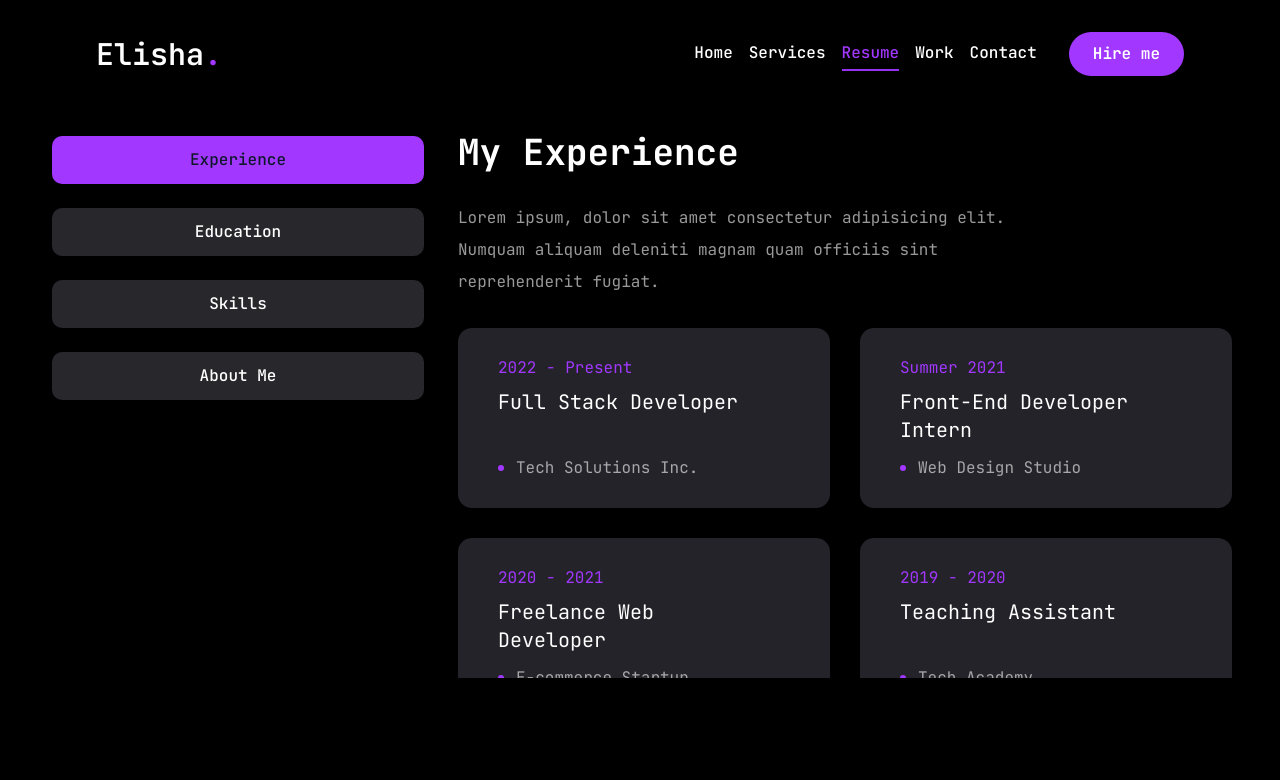
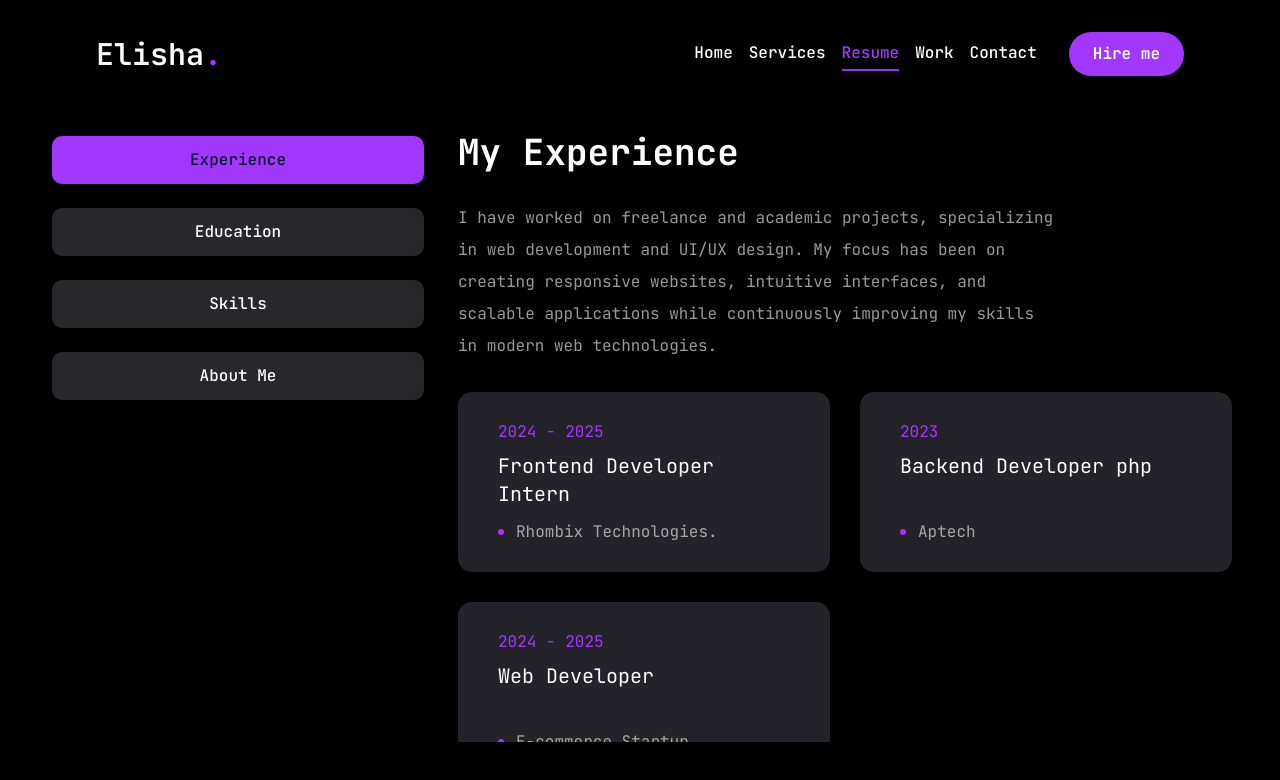
Before and after one commit to elishabhatti/elisha-portfolio, a Next.js app: page /resume in a window 1280 px wide. Shown: the top 780 px of the page. Built offline with nearby package versions, Linux system fonts and the light colour scheme.

Commit message:
changed the experience data

```diff
--- a/app/resume/page.jsx
+++ b/app/resume/page.jsx
@@ -39,37 +39,23 @@ const experience = {
   icon: "./assets/resume/badge.svg",
   title: "My Experience",
   description:
-    "Lorem ipsum, dolor sit amet consectetur adipisicing elit. Numquam aliquam deleniti magnam quam officiis sint reprehenderit fugiat.",
+    "I have worked on freelance and academic projects, specializing in web development and UI/UX design. My focus has been on creating responsive websites, intuitive interfaces, and scalable applications while continuously improving my skills in modern web technologies.",
+
   items: [
     {
-      company: "Tech Solutions Inc.",
-      position: "Full Stack Developer",
-      duration: "2022 - Present",
+      company: "Rhombix Technologies.",
+      position: "Frontend Developer Intern",
+      duration: "2024 - 2025",
     },
     {
-      company: "Web Design Studio",
-      position: "Front-End Developer Intern",
-      duration: "Summer 2021",
+      company: "Aptech",
+      position: "Backend Developer php",
+      duration: "2023",
     },
     {
       company: "E-commerce Startup",
-      position: "Freelance Web Developer",
-      duration: "2020 - 2021",
-    },
-    {
-      company: "Tech Academy",
-      position: "Teaching Assistant",
-      duration: "2019 - 2020",
-    },
-    {
-      company: "Digital Academy",
-      position: "UI/UX Designer",
-      duration: "2018 - 2019",
-    },
-    {
-      company: "Software Development",
-      position: "Junior Developer",
-      duration: "2017 - 2018",
+      position: "Web Developer",
+      duration: "2024 - 2025",
     },
   ],
 };
```
